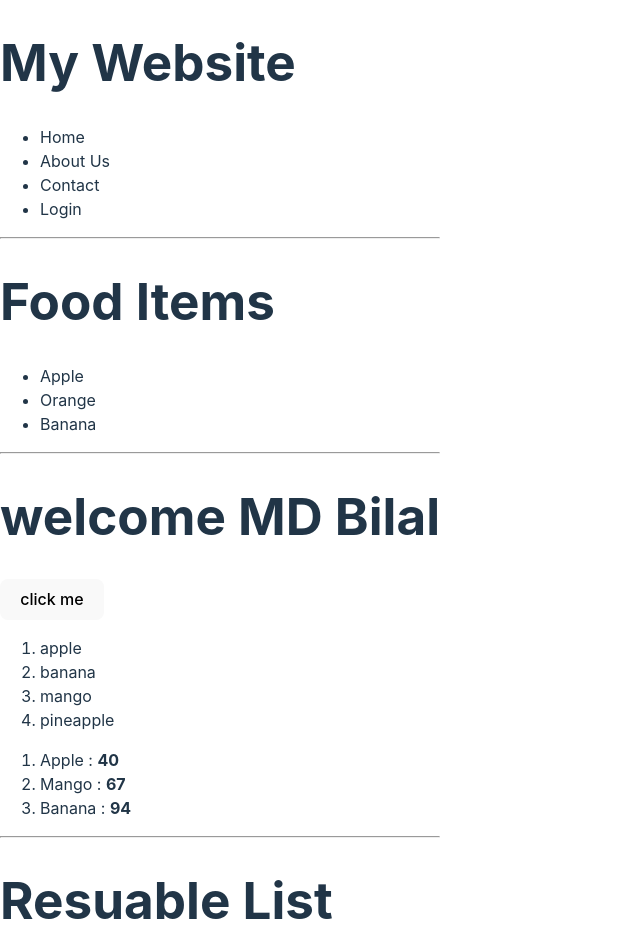
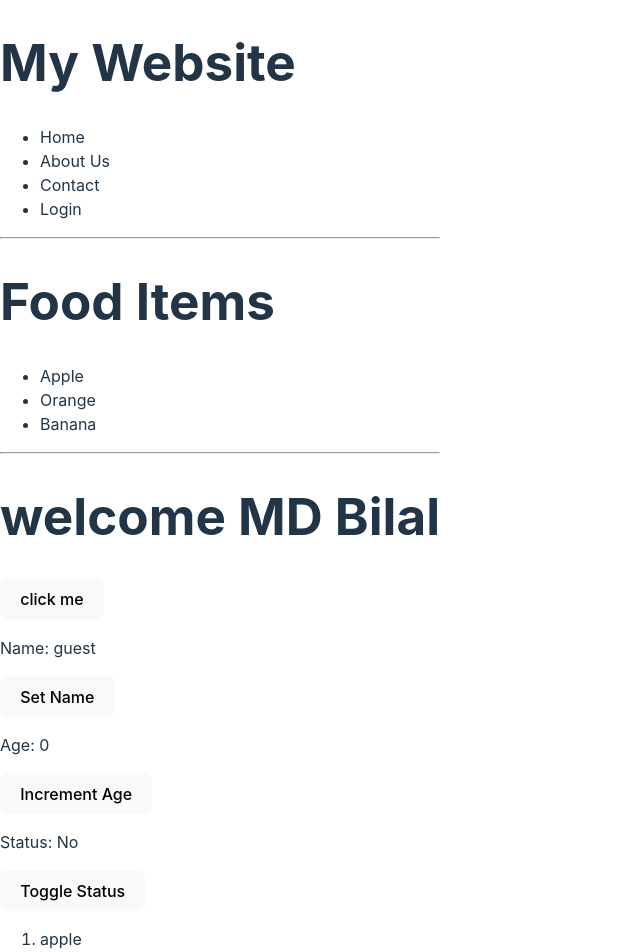
Before and after one commit to mdbilal/React-Basics, a React (Vite) app: page / in a window 1280 px wide. Shown: the top 952 px of the page, without its empty margins (0-640 px from the left). Built offline with nearby package versions, Linux system fonts and the light colour scheme.

Commit message:
state management

```diff
--- a/src/App.jsx
+++ b/src/App.jsx
@@ -7,6 +7,7 @@ import ArrayMap from './components/ArrayMap.jsx';
 import ObjectMap from './components/ObjectMap.jsx';
 import ReusableList from './components/ReuseableList.jsx';
 import Click from './components/Click.jsx';
+import State from './components/State.jsx';
 
 function App() {
 
@@ -30,6 +31,7 @@ function App() {
       <Food />
       <Greeting isLoggedIn={true}/>
       <Click />
+      <State />
       <ArrayMap />
       <ObjectMap />
       <hr />
--- /dev/null
+++ b/src/components/State.jsx
@@ -0,0 +1,30 @@
+import React, {useState} from 'react';
+
+function State(){
+    const [name, setName] = useState('guest');
+    const [age, setAge] = useState(0);
+    const [status, setStatus] = useState(false);
+    const handleClick = () => {
+        setName('Bilal');
+    }
+    const incrementAge = () => {
+        setAge(age+1);
+    }
+    const toggleStatus = () => {
+        setStatus(!status);
+    }
+    return (
+        <>
+            <p>Name: {name}</p>
+            <button onClick={handleClick}>Set Name</button>
+
+            <p>Age: {age}</p>
+            <button onClick={incrementAge}>Increment Age</button>
+
+            <p>Status: {status ? "Yes" : "No"}</p>
+            <button onClick={toggleStatus}>Toggle Status</button>
+        </>
+    );
+}
+
+export default State
```
